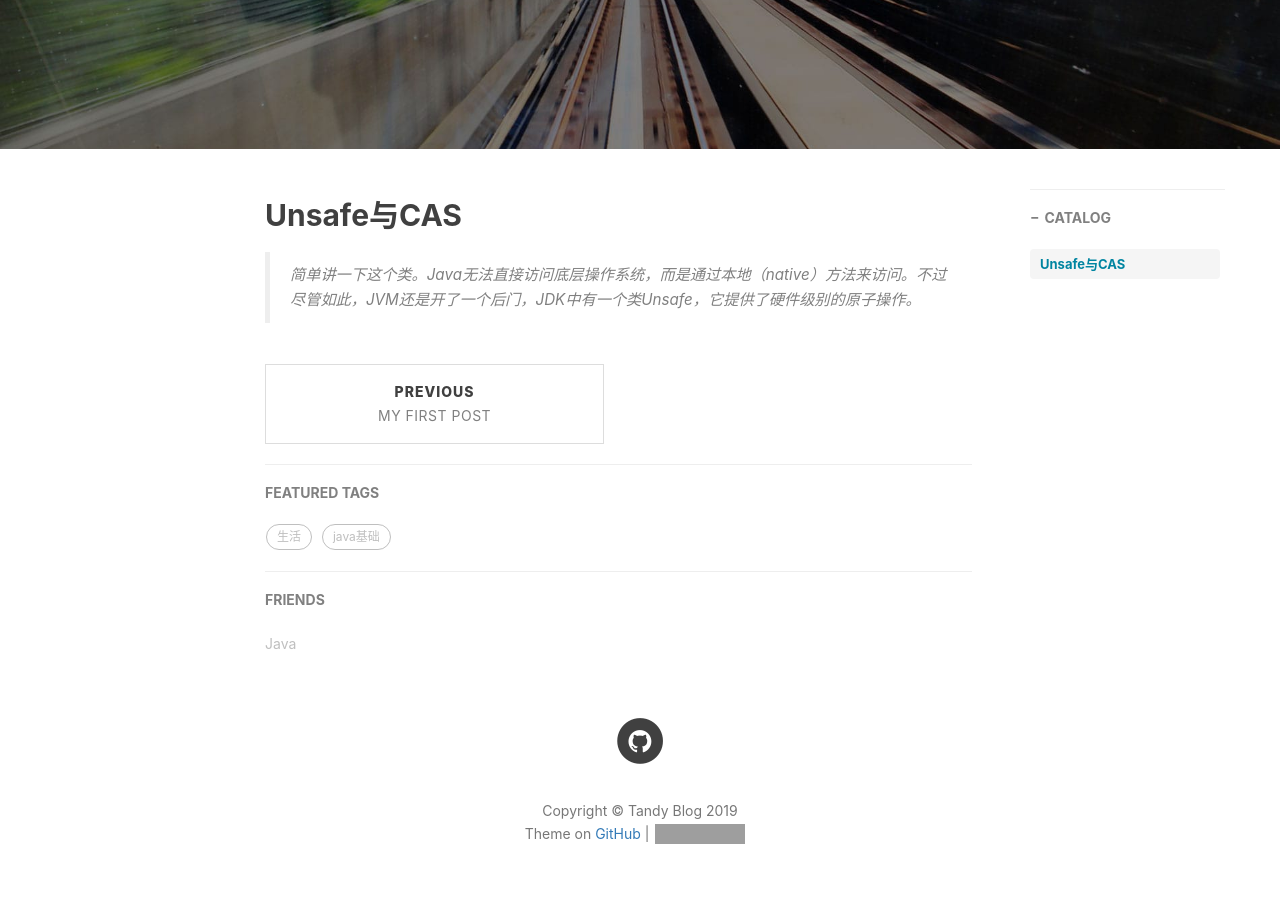
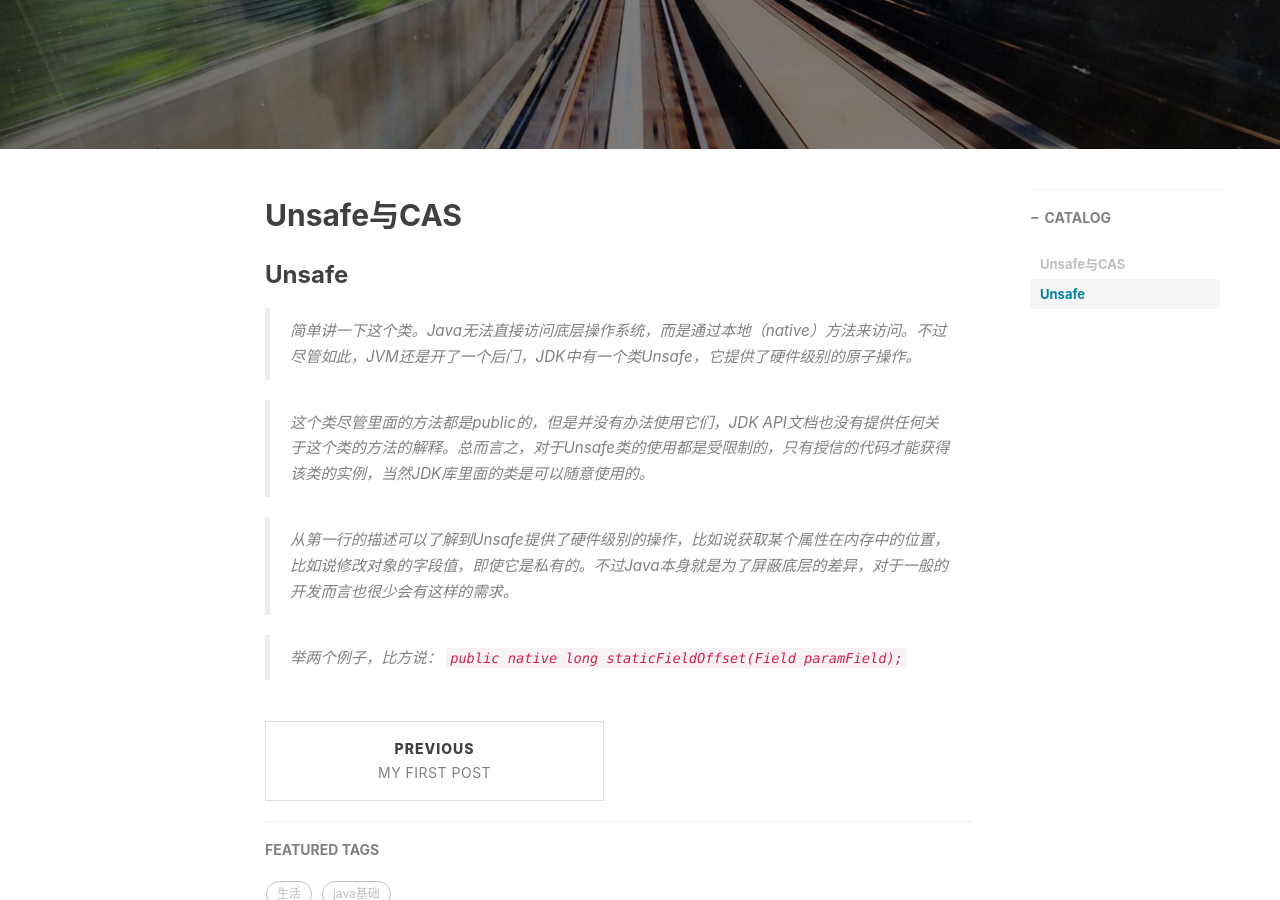
Before and after one commit to tanzhouwen/tanzhouwen.github.io, a Jekyll site: the page built from _posts/2015-11-20-Unsafe与CAS.md, in a window 1280 px wide and 900 px high, scrolled down 308 px. Built offline with Jekyll 4.4.1, drawn with Linux system fonts in a browser that asks for light colours; nearby versions of some CDN libraries; comment, search, counter and statistics services are not loaded; grey boxes are pictures that could not be loaded.

Commit message:
Update 2015-11-20-Unsafe与CAS.md

```diff
--- a/_posts/2015-11-20-Unsafe与CAS.md
+++ b/_posts/2015-11-20-Unsafe与CAS.md
@@ -10,4 +10,13 @@ tags:								#标签
 ---
 
 ## Unsafe与CAS
+
+### Unsafe
 >简单讲一下这个类。Java无法直接访问底层操作系统，而是通过本地（native）方法来访问。不过尽管如此，JVM还是开了一个后门，JDK中有一个类Unsafe，它提供了硬件级别的原子操作。
+
+>这个类尽管里面的方法都是public的，但是并没有办法使用它们，JDK API文档也没有提供任何关于这个类的方法的解释。总而言之，对于Unsafe类的使用都是受限制的，只有授信的代码才能获得该类的实例，当然JDK库里面的类是可以随意使用的。
+
+>从第一行的描述可以了解到Unsafe提供了硬件级别的操作，比如说获取某个属性在内存中的位置，比如说修改对象的字段值，即使它是私有的。不过Java本身就是为了屏蔽底层的差异，对于一般的开发而言也很少会有这样的需求。
+
+>举两个例子，比方说：
+`public native long staticFieldOffset(Field paramField);`
```
